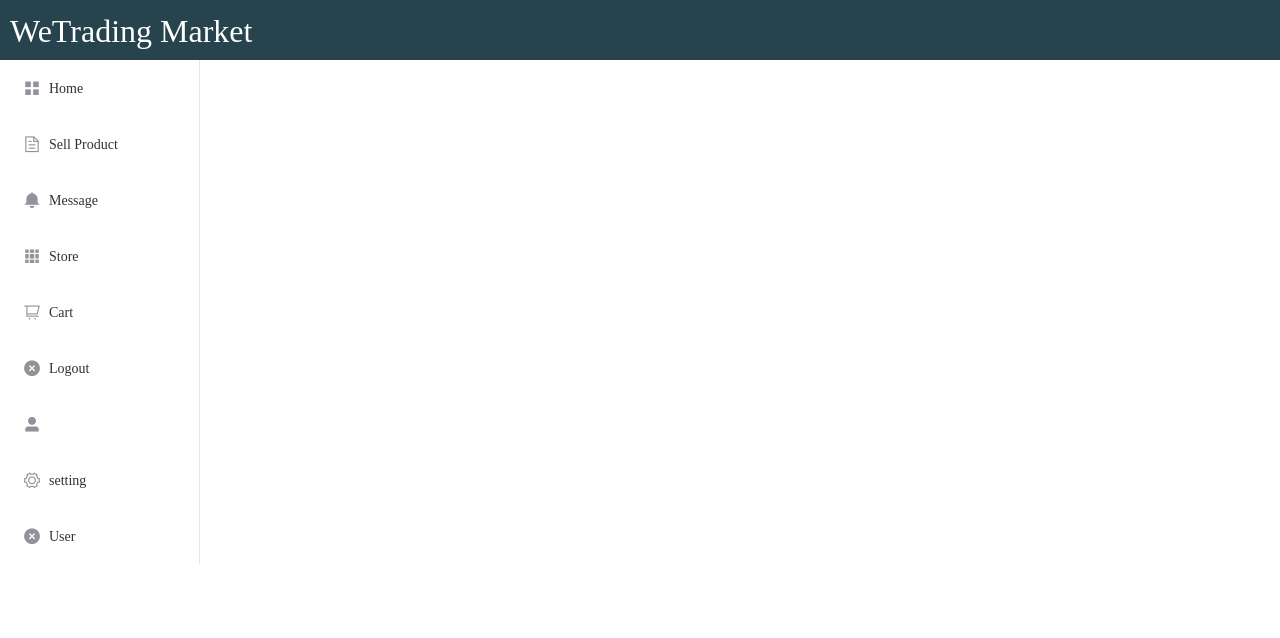
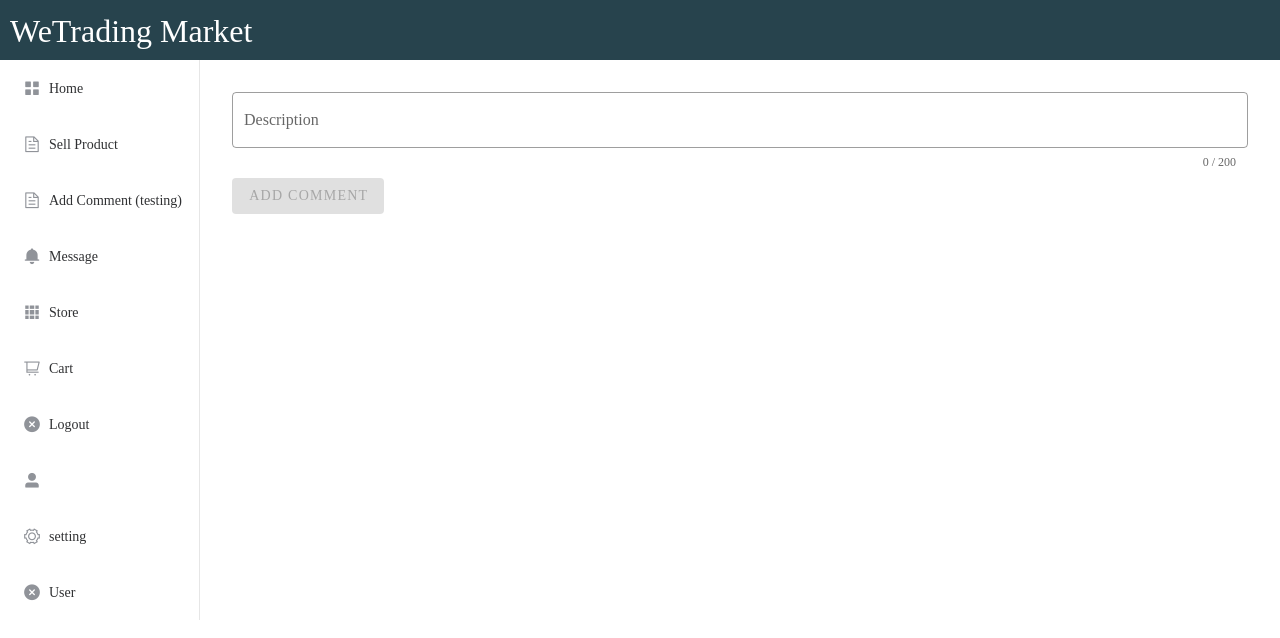
Before and after one commit to WeTrading/capstone, a Vue app: page /#/addComment in a window 1280 px wide. Shown: the top 638 px of the page. Built offline with nearby package versions, Linux system fonts and the light colour scheme; no server answers; the database is empty; sample sign-in values are in the browser's storage.

Commit message:
modify comment component

```diff
--- /dev/null
+++ b/src/components/addComment.vue
@@ -0,0 +1,63 @@
+<template>
+    <v-container>
+        <v-textarea
+            label="Description"
+            auto-grow
+            outlined
+            rows="3"
+            row-height="15"
+            v-model="comment_content"
+            :rules="[
+              () => !!comment_content || 'This field is required',
+              () => !!comment_content && comment_content.length <=200 || 'Comment must be less than 200 characters'
+            ]"
+            counter=200
+            required
+        ></v-textarea>
+        <v-btn
+        :disabled="isDisabled"
+        elevation="4"
+        @click="post_comment"
+        >Add Comment</v-btn>
+    </v-container>
+</template>
+
+<script>
+import firebase from 'firebase'
+import { v4 as uuidv4 } from 'uuid'
+export default {
+  name: 'addComment',
+  data () {
+    return {
+      product_uuid: null,
+      comment_time: null,
+      comment_content: null,
+      comment_uuid: uuidv4()
+    }
+  },
+  props: [
+    'user_uuid'
+  ],
+  computed: {
+    isDisabled: function () {
+      return !this.comment_content
+    }
+  },
+  methods: {
+    postComment () {
+      firebase.database().ref('Sell/' + this.productUUID).set({})
+      this.productInfo.userID = this.userID
+      this.productInfo.title = this.title
+      this.productInfo.description = this.description
+      this.productInfo.sold = false
+      this.productInfo.uploadTime = Date.now()
+      for (const key in this.imgs) {
+        const img = this.imgs[key]
+        this.uploadImageData(img.name, img.data, this)
+      }
+      // add this product info into user profile
+      this.addProductToUser()
+    }
+  }
+}
+</script>
--- a/src/components/addItem.vue
+++ b/src/components/addItem.vue
@@ -50,7 +50,7 @@
             v-model="description"
             :rules="[
               () => !!description || 'This field is required',
-              () => !!description && description.length <=200 || 'Description must be less than 100 characters'
+              () => !!description && description.length <=200 || 'Description must be less than 200 characters'
             ]"
             counter=200
             required
--- a/src/components/header.vue
+++ b/src/components/header.vue
@@ -9,6 +9,10 @@
       <el-menu-item index="/addItem" v-show="isLogin">
         <i class="el-icon-document"></i>
         <span slot="title">Sell Product</span>
+      </el-menu-item>
+      <el-menu-item index="/addComment" v-show="isLogin">
+        <i class="el-icon-document"></i>
+        <span slot="title">Add Comment (testing)</span>
       </el-menu-item>
       <el-menu-item index = "/message" v-show="isLogin">
         <i class="el-icon-message-solid"></i>
--- a/src/router/index.js
+++ b/src/router/index.js
@@ -10,6 +10,7 @@ import Main from '../components/home2'
 import Setting from '../components/setting'
 import Product from '../components/product'
 import { auth } from '../firebase'
+import AddComment from '../components/addComment'
 
 Vue.use(Router)
 
@@ -60,6 +61,10 @@ const routes = [
   {
     path: '/addItem',
     component: AddItem
+  },
+  {
+    path: '/addComment',
+    component: AddComment
   }
 ]
 
```
